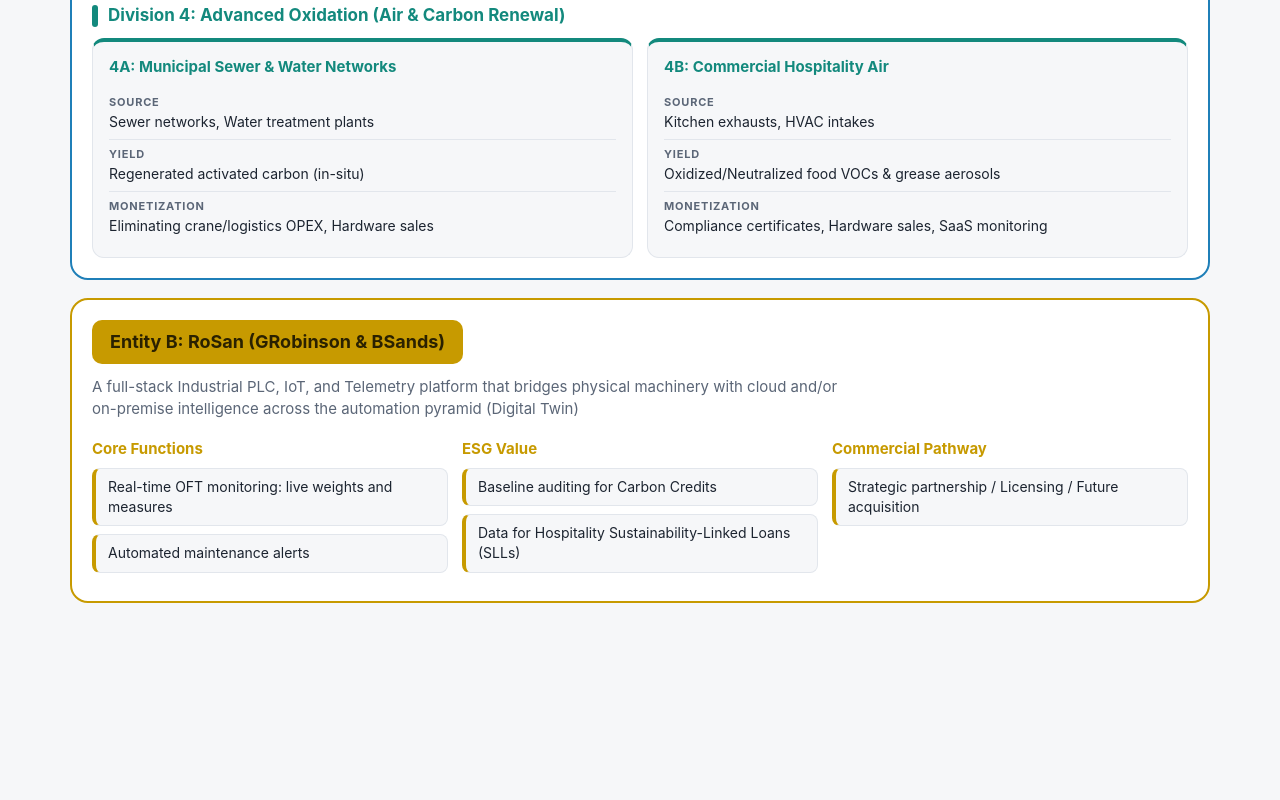
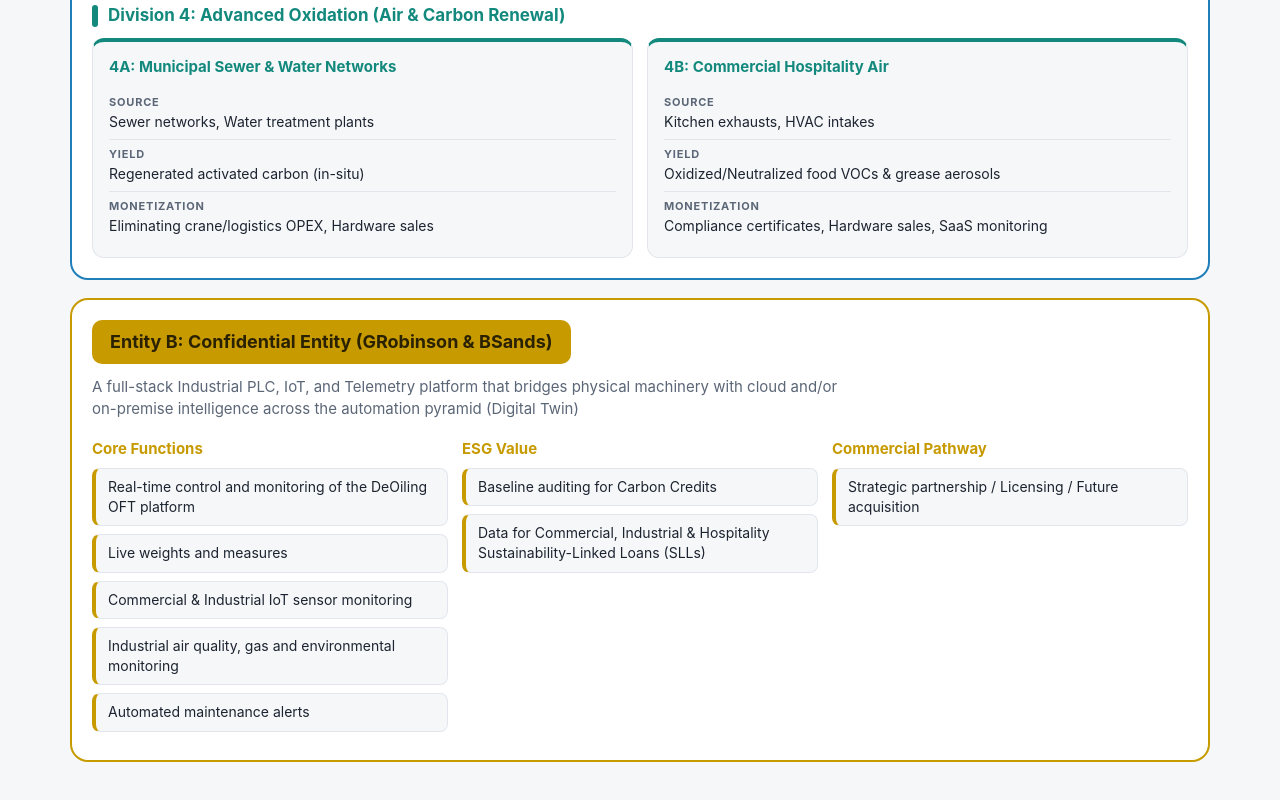
Before and after one commit to Tool1001/deoiling-website, a plain HTML site: page investors-0dboxmqxr6.html in a window 1280 px wide. Shown: the part 1330-2130 px from the top of the page. Before the commit the page ends 2007 px from the top, so only its background shows below. Drawn offline with Linux system fonts and the light colour scheme.

Commit message:
Add files via upload

```diff
--- a/investors-0dboxmqxr6.html
+++ b/investors-0dboxmqxr6.html
@@ -71,9 +71,9 @@ divs:[
 {t:"Division 4: Advanced Oxidation (Air & Carbon Renewal)",c:"--d4",s:[
 ["4A: Municipal Sewer & Water Networks","Sewer networks, Water treatment plants","Regenerated activated carbon (in-situ)","Eliminating crane/logistics OPEX, Hardware sales"],
 ["4B: Commercial Hospitality Air","Kitchen exhausts, HVAC intakes","Oxidized/Neutralized food VOCs & grease aerosols","Compliance certificates, Hardware sales, SaaS monitoring"]]}]},
-{n:"Entity B: RoSan (GRobinson & BSands)",d:"A full-stack Industrial PLC, IoT, and Telemetry platform that bridges physical machinery with cloud and/or on-premise intelligence across the automation pyramid (Digital Twin)",k:"b",c:"--eb",
-cols:[["Core Functions",["Real-time OFT monitoring: live weights and measures","Automated maintenance alerts"]],
-["ESG Value",["Baseline auditing for Carbon Credits","Data for Hospitality Sustainability-Linked Loans (SLLs)"]],
+{n:"Entity B: Confidential Entity (GRobinson & BSands)",d:"A full-stack Industrial PLC, IoT, and Telemetry platform that bridges physical machinery with cloud and/or on-premise intelligence across the automation pyramid (Digital Twin)",k:"b",c:"--eb",
+cols:[["Core Functions",["Real-time control and monitoring of the DeOiling OFT platform","Live weights and measures","Commercial & Industrial IoT sensor monitoring","Industrial air quality, gas and environmental monitoring","Automated maintenance alerts"]],
+["ESG Value",["Baseline auditing for Carbon Credits","Data for Commercial, Industrial & Hospitality Sustainability-Linked Loans (SLLs)"]],
 ["Commercial Pathway",["Strategic partnership / Licensing / Future acquisition"]]]}];
 function cols(a){return '<div class="cols">'+a.map(function(x){return '<div class="col'+(x[0]==='Trade Secrets'?' big':'')+'"><h4>'+x[0]+'</h4>'+x[1].map(function(i){return '<span class="chip">'+i+'</span>'}).join('')+'</div>'}).join('')+'</div>'}
 var h='';
```
